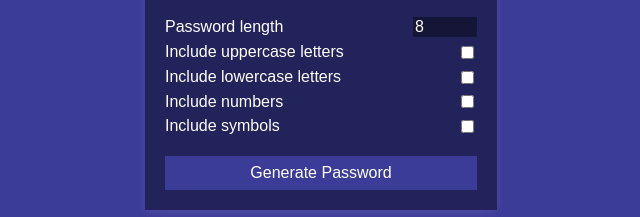
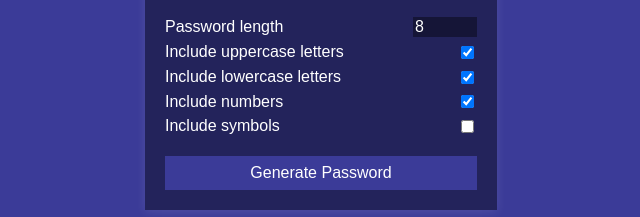
Before and after one commit to ZaidMarrie/50-projects-50-days, a plain HTML site: page 31-password-generator/index.html in a window 1280 px wide. Shown: the part 375-592 px from the top of the page, 319-959 px from the left. Drawn offline with Linux system fonts and the light colour scheme; a web font is replaced by a local one.

```diff
--- a/31-password-generator/index.html
+++ b/31-password-generator/index.html
@@ -31,15 +31,15 @@
       </div>
       <div class="setting">
         <label for="uppercase">Include uppercase letters</label>
-        <input type="checkbox" id="uppercase">
+        <input type="checkbox" id="uppercase" checked>
       </div>
       <div class="setting">
         <label for="lowercase">Include lowercase letters</label>
-        <input type="checkbox" id="lowercase">
+        <input type="checkbox" id="lowercase" checked>
       </div>
       <div class="setting">
         <label for="numbers">Include numbers</label>
-        <input type="checkbox" id="numbers">
+        <input type="checkbox" id="numbers" checked>
       </div>
       <div class="setting">
         <label for="symbols">Include symbols</label>
```
Also changed, not shown: 1 other file.
